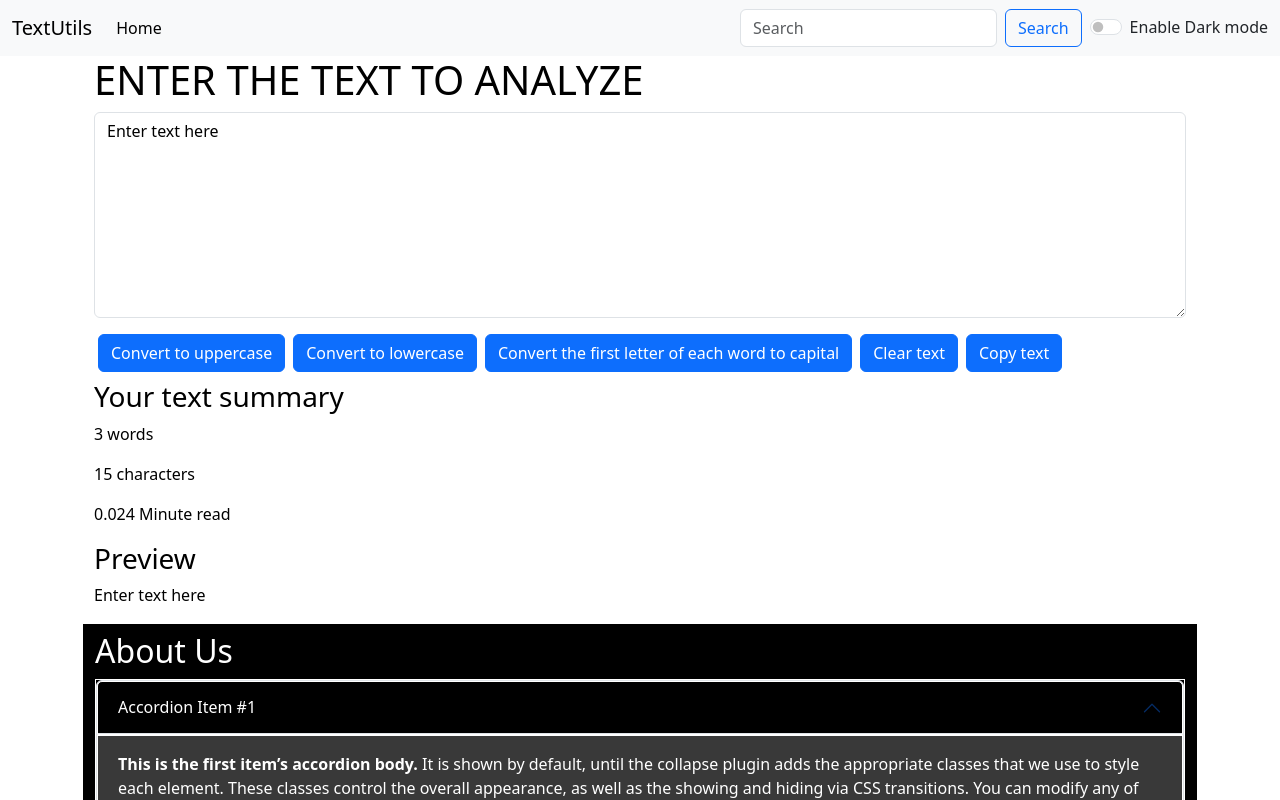
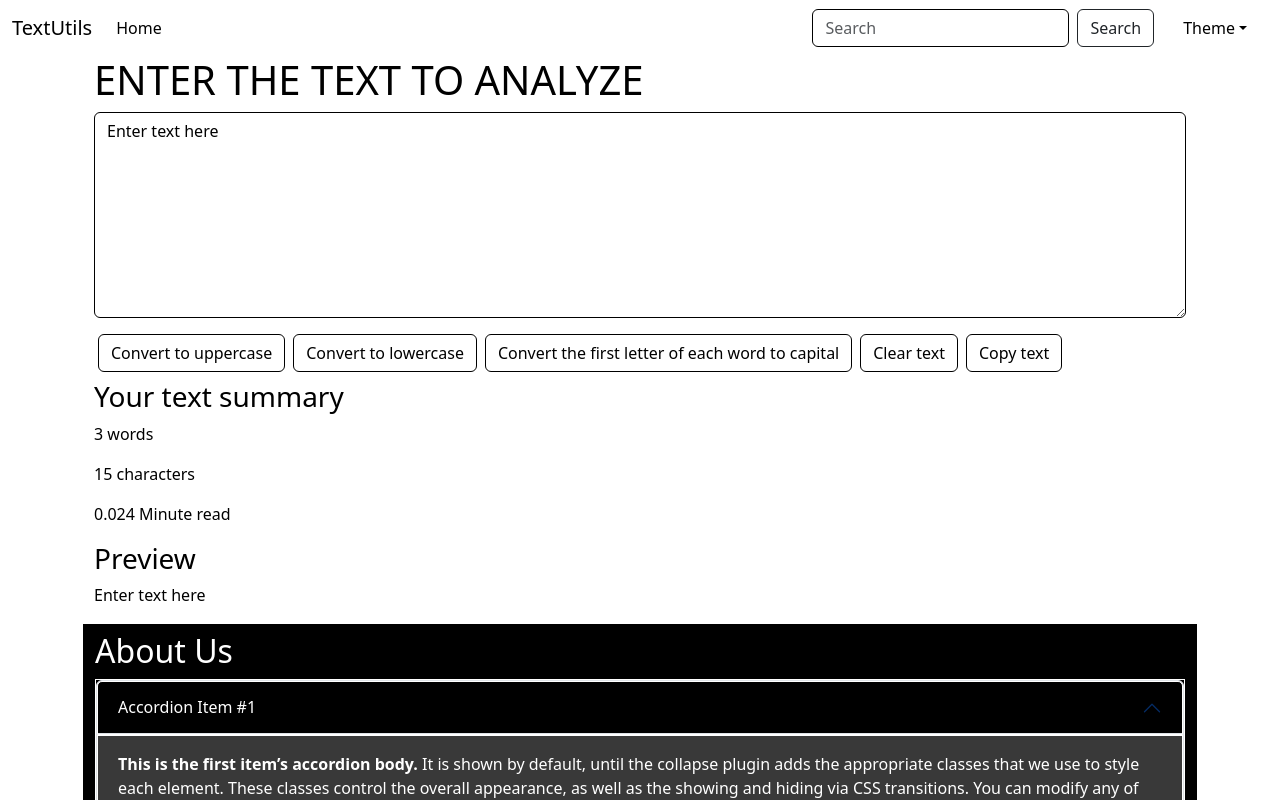
Before and after one commit to AbeerZahid917/React_JS-Nayatel_internship, a React (Create React App) app: page / in a window 1280 px wide. Shown: the top 800 px of the page. Built offline with nearby package versions, Linux system fonts and the light colour scheme.

Commit message:
video 14

```diff
--- a/src/App.js
+++ b/src/App.js
@@ -11,7 +11,7 @@ function App()
 {
   const [mode, setMode] = useState('light'); // whether dark mode is enabled or not
   const [alert, setAlert] = useState(null);
-
+  // const [theme, setTheme] = useState('light'); // multiple modes
 
 
   const toggleMode = ()=>{
@@ -32,6 +32,37 @@ function App()
   }
 
 
+
+  const changeTheme = (newTheme) => {
+    setMode(newTheme);
+
+    if (newTheme === 'light')
+    {
+      document.body.style.backgroundColor = 'white';
+      document.body.style.textColor = "black";
+      showAlert("light mode has been enabled", "success");
+    }
+    else if (newTheme === "dark")
+    {
+      document.body.style.backgroundColor = 'rgb(74, 74, 74)';
+      document.body.style.textColor = "white";
+      showAlert("dark mode has been enabled", "success");
+    }
+    else if (newTheme === "blue")
+    {
+      document.body.style.backgroundColor = 'rgb(44, 32, 117)';
+      document.body.style.textColor = "white";
+      showAlert("blue mode has been enabled", "success");
+    }
+    else if (newTheme === "green")
+    {
+      document.body.style.backgroundColor = 'rgb(45, 118, 66)';
+      document.body.style.textColor = "white";
+      showAlert("green mode has been enabled", "success");
+    }
+  }
+
+
   const showAlert = (message, type) =>{
     setAlert({
       msg: message,
@@ -48,11 +79,11 @@ function App()
 
   return (
     <>
-      <Navbar title="TextUtils" mode={mode} toggleMode={toggleMode}/>
+      <Navbar title="TextUtils" mode={mode} toggleMode={toggleMode} changeTheme={changeTheme}/>
       <Alert alert={alert} />
 
       <div className="container">
-        <TextForm showAlert={showAlert} heading= "ENTER THE TEXT TO ANALYZE" mode={mode}/>
+        <TextForm changeTheme={changeTheme} showAlert={showAlert} heading= "ENTER THE TEXT TO ANALYZE" mode={mode}/>
         <About/>
       </div>
     </>
--- a/src/components/Navbar.js
+++ b/src/components/Navbar.js
@@ -4,30 +4,85 @@ import PropTypes from 'prop-types' // import for the props
 
 export default function Navbar(props)
 {
+  const getNavMode = ()=>{
+    if (props.mode === 'light')
+      {
+          return {backgroundColor: 'white', color: 'black'};
+      }
+      else if (props.mode === 'dark')
+      {
+          return {backgroundColor: 'rgb(29, 29, 29)', color: 'white'};
+      }
+      if (props.mode === 'blue')
+      {
+          return {backgroundColor: 'rgb(11, 3, 61)', color: 'white'};
+      }
+      if (props.mode === 'green')
+      {
+          return {backgroundColor: 'rgb(3, 43, 14)', color: 'white'};
+      }
+  }
+
+  const getModeForSearchBox = ()=>{
+      if (props.mode === 'light')
+      {
+          return {backgroundColor: 'white', color: 'black', border: '1px solid black'};
+      }
+      else if (props.mode === 'dark')
+      {
+          return {backgroundColor: 'rgb(150, 150, 150)', color: 'white', border: '1px solid white'};
+      }
+      if (props.mode === 'blue')
+      {
+          return {backgroundColor: 'rgb(172, 195, 244)', color: 'white', border: '1 px solid white'};
+      }
+      if (props.mode === 'green')
+      {
+          return {backgroundColor: 'rgb(135, 203, 153)', color: 'white', border: '1 px solid white'};
+      }
+  }
+
+
+
+
   return (
-    <nav className={`navbar navbar-expand-lg ${props.mode === 'dark' ? 'navbar-dark bg-dark' : 'navbar-light bg-light'}`}>
+    <nav className={`navbar navbar-expand-lg`} style={getNavMode()}>
       <div className="container-fluid">
-        <a className="navbar-brand" href="/">{props.title}</a>
+        <a className={`navbar-brand ${props.mode === 'light'? 'text-black': 'text-white'}`} href="/">{props.title}</a>
         <button className="navbar-toggler" type="button" data-bs-toggle="collapse" data-bs-target="#navbarSupportedContent" aria-controls="navbarSupportedContent" aria-expanded="false" aria-label="Toggle navigation">
           <span className="navbar-toggler-icon"></span>
         </button>
         <div className="collapse navbar-collapse" id="navbarSupportedContent">
           <ul className="navbar-nav me-auto mb-2 mb-lg-0">
             <li className="nav-item">
-              <a className="nav-link active" aria-current="page" href="/">Home</a>
+              <a className={`nav-link active ${props.mode === 'light'? 'text-black': 'text-white'}`} aria-current="page" href="/">Home</a>
             </li>
             <li className="nav-item">
-              <a className="nav-link" href="/">{props.aboutTexts}</a>
+              <a className={`nav-link ${props.mode === 'light'? 'text-black': 'text-white'}`} href="/">{props.aboutTexts}</a>
             </li>
           </ul>
           <form className="d-flex" role="search">
-            <input className="form-control me-2" type="search" placeholder="Search" aria-label="Search"/>
-            <button className="btn btn-outline-primary me-2" type="submit">Search</button>
+            <input className="form-control me-2" style={getModeForSearchBox()} type="search" placeholder="Search" aria-label="Search"/>
+            <button className={`btn btn-outline-${props.mode === 'light'? 'dark': 'light'} me-2`} type="submit">Search</button>
           </form>
-          <div className="form-check form-switch">
+
+          <div className='dropdown mx-2'>
+            <button className="btn tbn-primary dropdown-toggle" type="button" id="themeDropDown" data-bs-toggle="dropdown" aria-expanded="false" style={getNavMode()}>
+              Theme
+            </button>
+            <ul className="dropdown-menu" aria-labelledby="themeDropdown">
+              <li><button className="dropdown-item" onClick={() => props.changeTheme('light')}>Light</button></li>
+              <li><button className="dropdown-item" onClick={() => props.changeTheme('dark')}>Dark</button></li>
+              <li><button className="dropdown-item" onClick={() => props.changeTheme('blue')}>Blue</button></li>
+              <li><button className="dropdown-item" onClick={() => props.changeTheme('green')}>Green</button></li>
+            </ul>
+          </div>
+
+
+          {/* <div className="form-check form-switch">
             <input className="form-check-input" onClick={props.toggleMode} type="checkbox" role="switch" id="switchCheckDefault"/>
-            <label className={`form-check-label ${props.mode === 'light' ? 'text-dark' : 'text-light'}`} htmlfor="switchCheckDefault">Enable Dark mode</label>
-          </div>
+            <label className={`form-check-label`} style={getNavMode()} htmlFor="switchCheckDefault">Enable Dark mode</label>
+          </div> */}
         </div>
       </div>
     </nav>
--- a/src/components/TextForm.js
+++ b/src/components/TextForm.js
@@ -1,3 +1,4 @@
+// import { getMouseEventOptions } from '@testing-library/user-event/dist/utils';
 import React, {useState} from 'react'
 
 
@@ -47,6 +48,47 @@ export default function TextForm(props) {
     }
 
 
+    const getMode = ()=>{
+        if (props.mode === 'light')
+        {
+            return {backgroundColor: 'white', color: 'black'};
+        }
+        else if (props.mode === 'dark')
+        {
+            return {backgroundColor: 'rgb(74, 74, 74)', color: 'white'};
+        }
+        if (props.mode === 'blue')
+        {
+            return {backgroundColor: 'rgb(44, 32, 117)', color: 'white'};
+        }
+        if (props.mode === 'green')
+        {
+            return {backgroundColor: 'rgb(45, 118, 66)', color: 'white'};
+        }
+    }
+
+
+
+    const getModeForTextBox = ()=>{
+        if (props.mode === 'light')
+        {
+            return {backgroundColor: 'white', color: 'black', border: '1px solid black'};
+        }
+        else if (props.mode === 'dark')
+        {
+            return {backgroundColor: 'rgb(150, 150, 150)', color: 'white', border: '1px solid white'};
+        }
+        if (props.mode === 'blue')
+        {
+            return {backgroundColor: 'rgb(172, 195, 244)', color: 'white', border: '1 px solid white'};
+        }
+        if (props.mode === 'green')
+        {
+            return {backgroundColor: 'rgb(135, 203, 153)', color: 'white', border: '1 px solid white'};
+        }
+    }
+
+
 
     // HOOK / STATE:
 
@@ -59,39 +101,39 @@ export default function TextForm(props) {
     return (
         <>
         <div className='container'>
-            <h1 style={{color: props.mode === 'light' ? 'black' : 'white'}}>
+            <h1 style={getMode()}>
                 {props.heading}
             </h1>
 
             <div className="mb-3">
                 {/* <label for="myBox" className="form-label">{props.heading}</label> */}
-                <textarea className="form-control" value={text} onChange={handleOnChange} style={{backgroundColor: props.mode === 'light' ? 'white' : 'rgb(160, 160, 160)', color: props.mode === 'light' ? 'black' : 'white'}} id="myBox" rows="8"></textarea>
+                <textarea className="form-control" value={text} onChange={handleOnChange} rows='8' style={getModeForTextBox()}/>
             </div>
 
 
 
 
-            <button className="btn btn-primary mx-1" onClick={handleUpClick}>
+            <button className="btn mx-1" style={getModeForTextBox()} onClick={handleUpClick}>
                 Convert to uppercase
             </button>
-            <button className="btn btn-primary mx-1" onClick={handleDownClick}>
+            <button className="btn mx-1" style={getModeForTextBox()} onClick={handleDownClick}>
                 Convert to lowercase
             </button>
-            <button className="btn btn-primary mx-1" onClick={handleCapitalizeClick}>
+            <button className="btn mx-1" style={getModeForTextBox()} onClick={handleCapitalizeClick}>
                 Convert the first letter of each word to capital
             </button>
-            <button className="btn btn-primary mx-1" onClick={handleClearClick}>
+            <button className="btn mx-1" style={getModeForTextBox()} onClick={handleClearClick}>
                 Clear text
             </button>
-             <button className="btn btn-primary mx-1" onClick={handleCopyClick}>
+             <button className="btn mx-1" style={getModeForTextBox()} onClick={handleCopyClick}>
                 Copy text
             </button>
         </div>
 
 
-        <div className="container my-2" style={{backgroundColor: props.mode === 'light' ? 'white' : 'rgb(12, 4, 61)', color: props.mode === 'light' ? 'black' : 'white'}}>
+        <div className="container my-2" style={getMode()}>
             <h3> Your text summary </h3>
-            <p> {text.split(" ").length} words </p>
+            <p> {text.trim === ""? 0: text.trim().split(" ").length} words </p>
             <p> {text.length} characters </p>
             <p> {0.008 * text.split(" ").length} Minute read </p>
 
```
Also changed, not shown: 1 other file (tests, documents, lock files or other folders).
